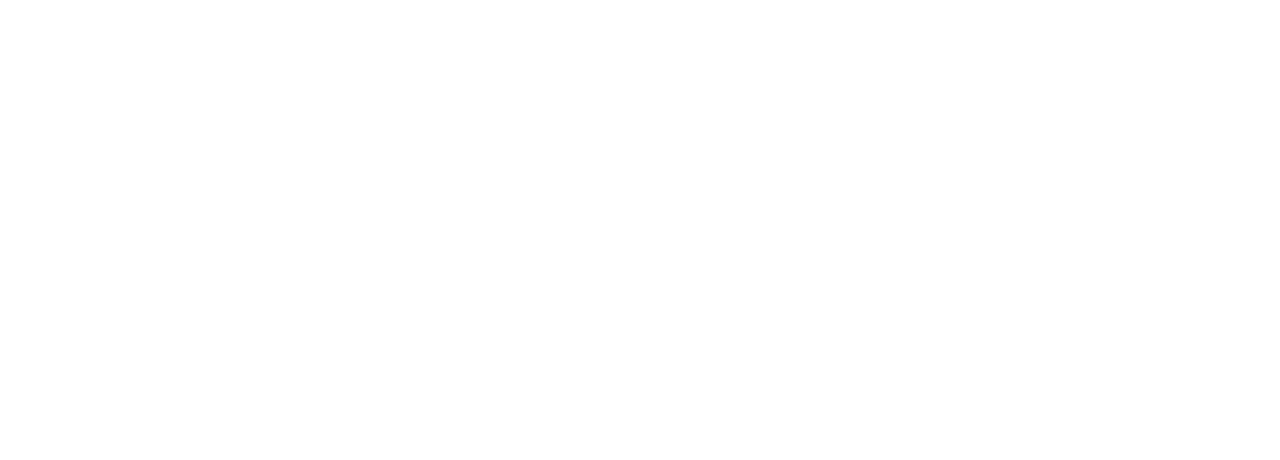
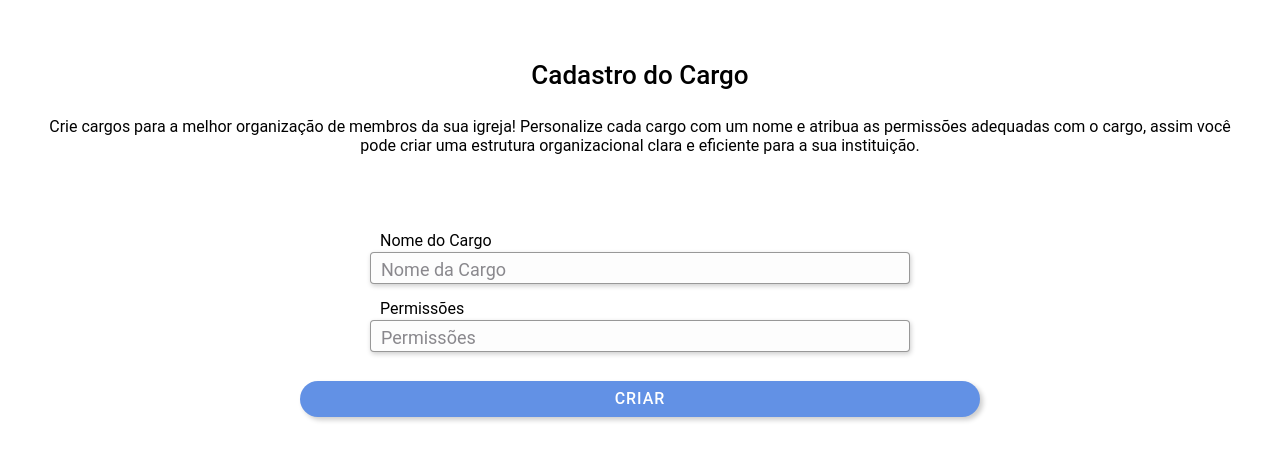
Before and after one commit to obertobr/Worcher_TG, a React (Vite) app: page /position-registration in a window 1280 px wide. Shown: the top 460 px of the page. Built offline with nearby package versions, Linux system fonts and the light colour scheme.

Commit message:
Added Position Registration

```diff
--- a/src/App.tsx
+++ b/src/App.tsx
@@ -39,6 +39,7 @@ import { useEffect } from 'react';
 import CategoryRegistrationPage from './components/pages/categoryRegistrationPage/categoryRegistration.page.component';
 import InstitutionRegister from './components/pages/institutionRegisterPage/institutionRegister.page.component';
 import InstituitionViewPage from './components/pages/institutionViewPage/institutionView.page.component';
+import PositionRegistrationPage from './components/pages/positionRegistrationPage/positionRegistration.page.component';
 import TestPage from './components/pages/testPage/test.page.component';
 import { ThemeManager } from './components/themeManager/theme.manager';
 import './theme/variables.css';
@@ -92,6 +93,8 @@ const App: React.FC = () => {
 
           <Route exact path='/category-registration' component={CategoryRegistrationPage} />
 
+          <Route exact path='/position-registration' component={PositionRegistrationPage} />
+
           <Route exact path="/">
             <Redirect to="/test" />
           </Route>
--- /dev/null
+++ b/src/components/pages/positionRegistrationPage/positionRegistration.page.component.tsx
@@ -0,0 +1,51 @@
+import ButtonComponent from "../../basicComponents/button-component/button.components";
+import TextInputComponent from "../../basicComponents/text-input-component/text.input.component";
+
+import './positionRegistrationPageContainer.css';
+import './positionRegistrationPageContent.css';
+import './positionRegistrationPageMain.css';
+
+interface positionRegistrationInterface {
+  title?: string,
+  text?: string
+}
+
+const PositionRegistrationPage: React.FC<positionRegistrationInterface> = ({
+  title = 'Cadastro do Cargo',
+  text = 'Crie cargos para a melhor organização de membros da sua igreja! Personalize cada cargo com um nome e atribua as permissões adequadas com o cargo, assim você pode criar uma estrutura organizacional clara e eficiente para a sua instituição.'
+}) => {
+
+  return(
+    <>
+      <div className="positionRegContent">
+        <header>
+          {/* componente para o header padrão das páginas */}
+        </header>
+
+        <main>
+          <div className="positionRegContainer">
+            <h1>{title}</h1>
+            <p>{text}</p>
+          </div>
+
+          <div className="positionRegInputContainer">
+            <TextInputComponent textLabel="Nome do Cargo" onInputChange={() => {} } placeHolder="Nome da Cargo" />
+            <TextInputComponent textLabel="Permissões" onInputChange={() => {} } placeHolder="Permissões" />
+
+            <ButtonComponent width="60%" text="Criar" onClick={() => {} }/>
+          </div>
+
+
+
+        </main>
+
+        <footer>
+          {/* componente para o footer padrão das páginas */}
+        </footer>
+
+      </div>
+    </>
+  )
+};
+
+export default PositionRegistrationPage;
--- /dev/null
+++ b/src/components/pages/positionRegistrationPage/positionRegistrationPageContainer.css
@@ -0,0 +1,15 @@
+/* CONTAINER */
+
+.positionRegContent {
+
+  .positionRegContainer {
+    display: flex;
+    flex-direction: column;
+    align-items: center;
+
+    text-align: center;
+
+    margin-bottom: 5%;
+  }
+
+}
--- /dev/null
+++ b/src/components/pages/positionRegistrationPage/positionRegistrationPageContent.css
@@ -0,0 +1,6 @@
+.positionRegContent {
+  width: 100vw;
+  min-height: 100%;
+
+  padding: 20px;
+}
--- /dev/null
+++ b/src/components/pages/positionRegistrationPage/positionRegistrationPageMain.css
@@ -0,0 +1,17 @@
+.positionRegContent {
+  main {
+    width: 100%;
+    padding: 20px;
+
+    color: var(--primaryColorFont);
+  }
+
+  .positionRegInputContainer {
+    display: flex;
+    flex-direction: column;
+
+    gap: 15px;
+
+    align-items: center;
+  }
+}
--- a/src/components/pages/testPage/test.page.component.tsx
+++ b/src/components/pages/testPage/test.page.component.tsx
@@ -10,7 +10,8 @@ const buttons = [
     {path: 'institution-register', text: "INSTITUTION-REGISTER"},
     {path: 'auth-page', text: 'AUTENTICATION'},
     {path: 'inst-page', text: 'INSTITUTION VIEW PAGE'},
-    {path: 'category-registration', text: 'CATEGORY REGISTRATION'}
+    {path: 'category-registration', text: 'CATEGORY REGISTRATION'},
+    {path: 'position-registration', text: 'POSITION REGISTRATION'}
 ]
 
 const TestPage: React.FC<{}> = () => {
```
